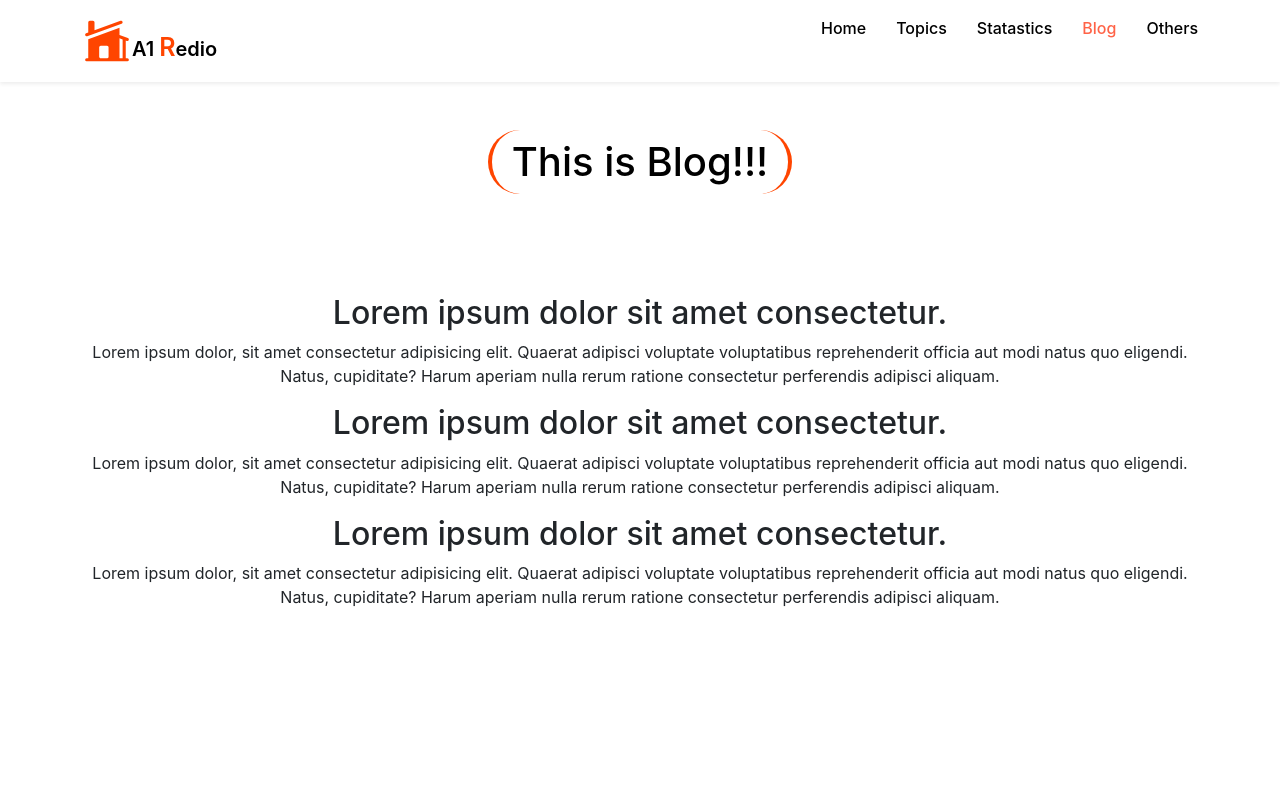
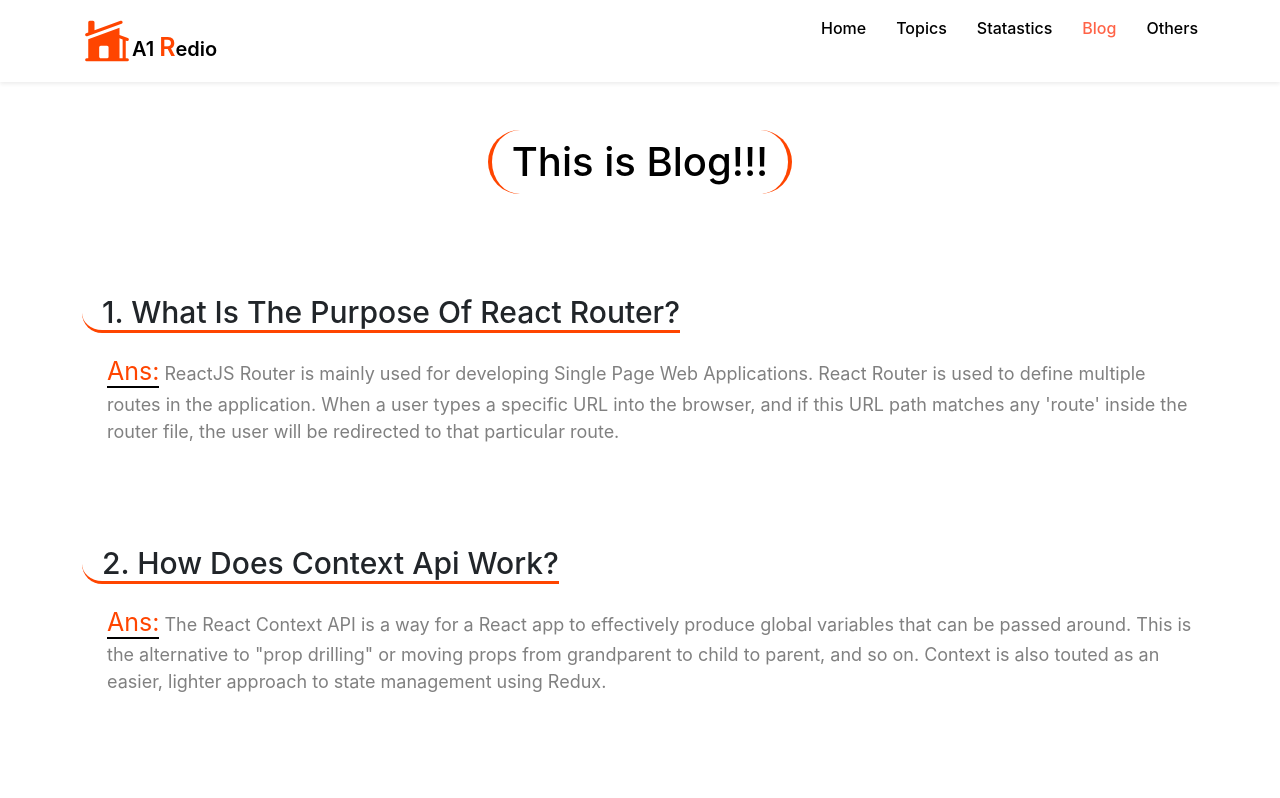
Before and after one commit to sultanmahmud07/A1-Redio-School.com, a React (Create React App) app: page /blog in a window 1280 px wide. Shown: the top 798 px of the page. Built offline with nearby package versions, Linux system fonts and the light colour scheme.

Commit message:
blog section design complated

```diff
--- a/src/component/Blog/Blog.css
+++ b/src/component/Blog/Blog.css
@@ -0,0 +1,23 @@
+.single-question{
+  text-align: left;
+  margin-bottom: 100px;
+}
+.q-title{
+  border-bottom: 3px solid orangered;
+  display: inline-block;
+  border-bottom-left-radius: 20px;
+  padding-left: 20px;
+  margin-bottom: 20px;
+  font-size: 30px;
+  text-transform: capitalize;
+}
+.ans{
+  color: orangered;
+  font-size: 25px;
+  border-bottom: 2px solid black;
+}
+.q-p{
+  margin-left: 25px;
+  color: gray;
+  font-size: 18px;
+}
--- a/src/component/Blog/Blog.js
+++ b/src/component/Blog/Blog.js
@@ -10,27 +10,28 @@ const Blog = () => {
       <div className="container">
         <div className="single-question">
           <div className="title-wrapper">
-            <div className="q-title">
-              <h2>Lorem ipsum dolor sit amet consectetur.</h2>
+            <div >
+              <h2 className="q-title">1. what is the purpose of react router?</h2>
             </div>
           </div>
-          <p className='q-p'>Lorem ipsum dolor, sit amet consectetur adipisicing elit. Quaerat adipisci voluptate voluptatibus reprehenderit officia aut modi natus quo eligendi. Natus, cupiditate? Harum aperiam nulla rerum ratione consectetur perferendis adipisci aliquam.</p>
+          <p className='q-p'><span className='ans'>Ans:</span> ReactJS Router is mainly used for developing Single Page Web Applications. React Router is used to define multiple routes in the application. When a user types a specific URL into the browser, and if this URL path matches any 'route' inside the router file, the user will be redirected to that particular route.</p>
         </div>
         <div className="single-question">
           <div className="title-wrapper">
-            <div className="q-title">
-              <h2>Lorem ipsum dolor sit amet consectetur.</h2>
+            <div>
+              <h2 className="q-title">2. how does context api work?</h2>
             </div>
           </div>
-          <p className='q-p'>Lorem ipsum dolor, sit amet consectetur adipisicing elit. Quaerat adipisci voluptate voluptatibus reprehenderit officia aut modi natus quo eligendi. Natus, cupiditate? Harum aperiam nulla rerum ratione consectetur perferendis adipisci aliquam.</p>
+          <p className='q-p'><span className='ans'>Ans:</span> The React Context API is a way for a React app to effectively produce global variables that can be passed around. This is the alternative to "prop drilling" or moving props from grandparent to child to parent, and so on. Context is also touted as an easier, lighter approach to state management using Redux.</p>
         </div>
         <div className="single-question">
           <div className="title-wrapper">
-            <div className="q-title">
-              <h2>Lorem ipsum dolor sit amet consectetur.</h2>
+            <div>
+              <h2 className="q-title">3. what is useRef and how does work useref work</h2>
             </div>
           </div>
-          <p className='q-p'>Lorem ipsum dolor, sit amet consectetur adipisicing elit. Quaerat adipisci voluptate voluptatibus reprehenderit officia aut modi natus quo eligendi. Natus, cupiditate? Harum aperiam nulla rerum ratione consectetur perferendis adipisci aliquam.</p>
+          <p className='q-p'><span className='ans'>Ans:</span> The useRef Hook allows you to persist values between renders. It can be used to store a mutable value that does not cause a re-render when updated. It can be used to access a DOM element directly.</p>
+          <p className='q-p'> UseRef returns a mutable ref object whose .current property is initialized to the passed argument ( initialValue ). The returned object will persist for the full lifetime of the component. Essentially, useRef is like a “box” that can hold a mutable value in its .current property.</p>
         </div>
       </div>
 
```
